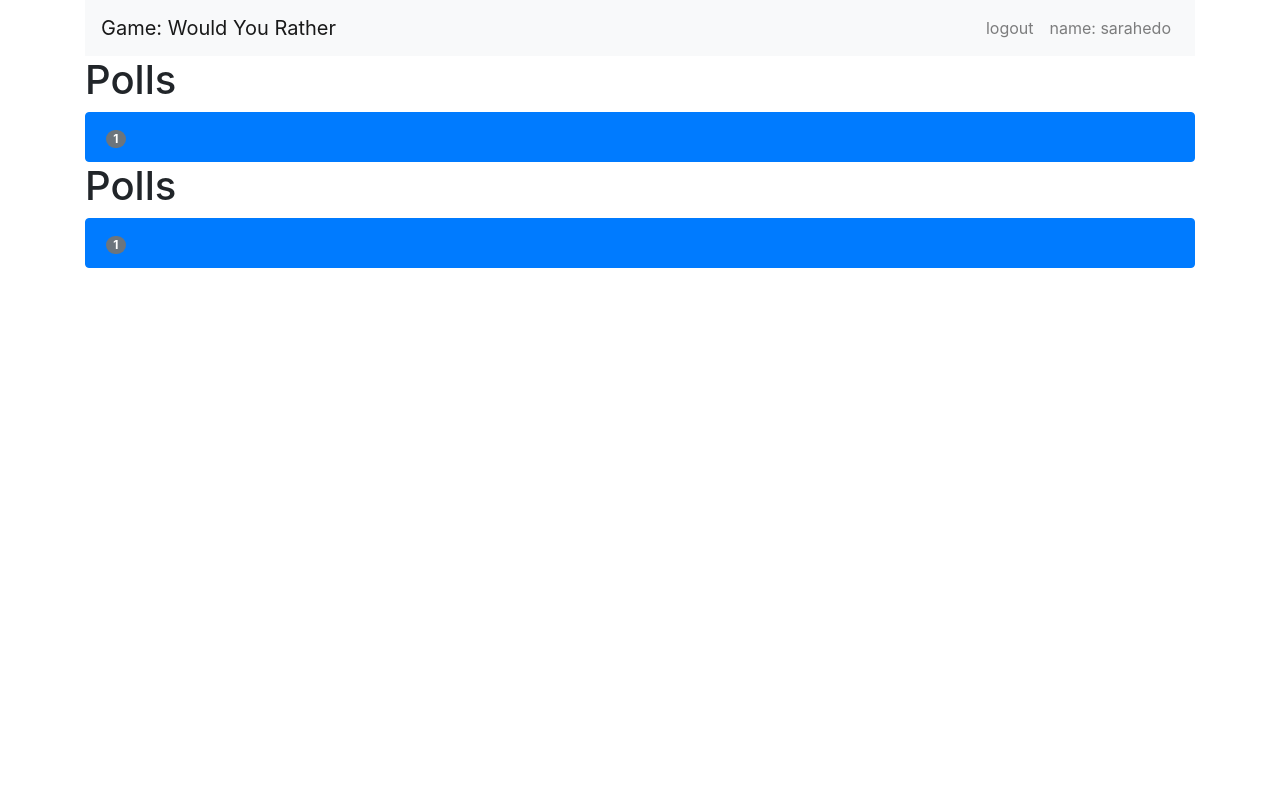
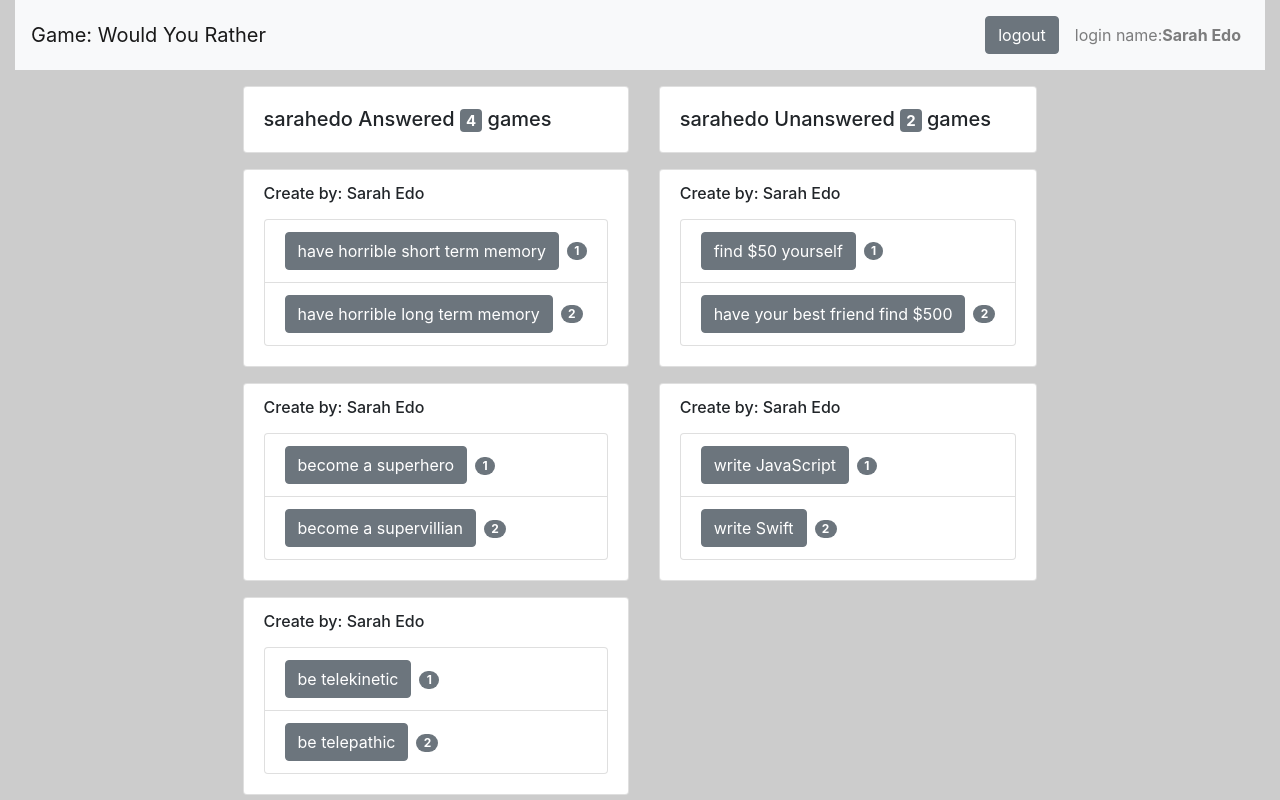
Before and after one commit to xavierartot/would-you-rather, a React (Create React App) app: page /home in a window 1280 px wide. Shown: the top 800 px of the page. Built offline with nearby package versions, Linux system fonts and the light colour scheme.

Commit message:
home page done

```diff
--- a/package.json
+++ b/package.json
@@ -5,6 +5,7 @@
   "dependencies": {
     "bootstrap": "^4.1.3",
     "lodash": "^4.17.10",
+    "prop-types": "^15.6.2",
     "react": "^16.4.2",
     "react-dom": "^16.4.2",
     "react-redux": "^5.0.7",
--- a/public/index.html
+++ b/public/index.html
@@ -25,7 +25,7 @@
     <noscript>
       You need to enable JavaScript to run this app.
     </noscript>
-    <div id="root" class='container'></div>
+    <div id="root" class='container-fluid'></div>
     <!--
       This HTML file is a template.
       If you open it directly in the browser, you will see an empty page.
--- a/src/containers/App.js
+++ b/src/containers/App.js
@@ -13,12 +13,14 @@ class App extends Component {
     dispatch(handleInitialData())
   }
   render() {
+    // console.log(this.props.questionsUnAnswered)
+    // console.log(this.props.questionsAnswered)
     return (
       <Router>
         <Fragment>
           <Header />
           <Home />
-          <Route component={Home} exact path="/home" />
+          <Route component={Home} exact path="/" />
         </Fragment>
       </Router>
     )
--- /dev/null
+++ b/src/containers/DisplayQuestions.js
@@ -0,0 +1,50 @@
+import React, { Component } from 'react'
+import { connect } from 'react-redux'
+import { Link, withRouter } from 'react-router-dom' // withRouter allow to connect the route as property with connect
+import {
+  ListGroup, ListGroupItem, Badge,
+  Card, Button, CardTitle, CardText, Row, Col, CardSubtitle,
+} from 'reactstrap'
+
+class DisplayQuestions extends Component {
+  render() {
+    const { idQuestions, user } = this.props
+
+    if (idQuestions === null) {
+      return <p>This question doesn't exist</p>
+    }
+    console.log(idQuestions)
+    return (
+      <div>
+        <CardSubtitle className="mb-3">Create by: {user.name}</CardSubtitle>
+        <div className="card-text">
+          <ListGroup>
+            <ListGroupItem className="justify-content-between">
+              <Link to={`/Poll/${idQuestions.id}`}>
+                <Button className="mr-2">
+                  {idQuestions.optionOne.text}
+                </Button>
+              </Link>
+              <Badge pill>1</Badge>
+            </ListGroupItem>
+            <ListGroupItem className="justify-content-between">
+              <Link to={`/Poll/${idQuestions.id}`}>
+                <Button className="mr-2">
+                  {idQuestions.optionTwo.text}
+                </Button>
+              </Link>
+              <Badge pill>2</Badge>
+            </ListGroupItem>
+          </ListGroup>
+        </div>
+      </div>
+    )
+  }
+}
+function mapStateToProps({ questions, authedUser, users }, { idQuestions }) {
+  return {
+    idQuestions: questions[idQuestions] || null,
+    user: users[authedUser],
+  }
+}
+export default withRouter(connect(mapStateToProps)(DisplayQuestions))
--- a/src/containers/Header.js
+++ b/src/containers/Header.js
@@ -10,6 +10,7 @@ import {
   Nav,
   NavItem,
   NavLink,
+  Button,
 } from 'reactstrap'
 
 class Header extends Component {
@@ -19,19 +20,24 @@ class Header extends Component {
     dispatch(unAuthedUser(null))// logout
   }
   render() {
-    const { authedUser } = this.props
+    const { authedUser, user } = this.props
+    console.log(user)
     return (
-      <div className="Header">
+      <div className="Header mb-3">
         <Navbar color="light" expand="md" light>
           <NavbarBrand href="/">Game: Would You Rather</NavbarBrand>
           <NavbarToggler onClick={this.toggle} />
           <Collapse isOpen navbar>
             <Nav className="ml-auto" navbar>
               <NavItem>
-                <NavLink onClick={this.logout} to="/home">logout</NavLink>
+                <NavLink onClick={this.logout} to="/home">
+                  <Button>logout</Button>
+                </NavLink>
               </NavItem>
-              <NavItem>
-                <NavLink>name: { authedUser} </NavLink>
+              <NavItem className="d-flex align-items-center">
+                <NavLink >login name:
+                  <span className="font-weight-bold">{user.name}</span>
+                </NavLink>
               </NavItem>
             </Nav>
           </Collapse>
@@ -40,9 +46,11 @@ class Header extends Component {
     )
   }
 }
-function mapStateToProps({ authedUser }) {
+function mapStateToProps({ authedUser, users }) {
+  const user = { ...users[authedUser] }
   return {
     authedUser,
+    user,
   }
 }
 export default connect(mapStateToProps)(Header)
--- a/src/containers/Home.js
+++ b/src/containers/Home.js
@@ -1,26 +1,63 @@
 import React, { Component } from 'react'
 import { connect } from 'react-redux'
-import Poll from './Poll'
+// import Poll from './Poll'
 import Modal from '../containers/Modal'
-// import has from 'lodash/has'
-// import flattenDepth from 'lodash/flattenDepth'
-// import pick from 'lodash/pick'
-// import isArray from 'lodash/isArray'
-// import get from 'lodash/get'
-// import filter from 'lodash/filter'
 import pullAll from 'lodash/pullAll'
+import DisplayQuestions from './DisplayQuestions'
+import { Card, Row, Col, CardTitle, CardBody, Badge } from 'reactstrap'
+
+import PropTypes from 'prop-types'
 
 class Home extends Component {
+  static propTypes = {
+    idQuestions: PropTypes.string,
+  }
   render() {
-    const { IdsQuestions } = this.props
-    // console.log(IdsQuestions)
+    const { questionsUnAnswered, questionsAnswered, authedUser } = this.props
     if (this.props.authedUser === null) {
       return <Modal buttonLabel="open" />
     }
+
     return (
       <div className="Home">
-        <h1>Polls</h1>
-        <Poll IdsQuestions={IdsQuestions} />
+        <Row className="justify-content-md-center">
+          <Col className="col-md-auto mb-3" sm="6" sm="12">
+            <Card className="mb-3">
+              <CardBody>
+                <CardTitle className="mb-0">
+                  {authedUser } Answered  <Badge>{ questionsAnswered.length}</Badge> games
+                </CardTitle>
+              </CardBody>
+            </Card>
+            {questionsAnswered.map(item => (
+              <Card key={item} body className="mb-3">
+                <DisplayQuestions
+                  idQuestions={item}
+                  tag="div"
+                />
+              </Card>
+              ))
+            }
+          </Col>
+          <Col className="col-md-auto mb-3" sm="6" sm="12">
+            <Card className="mb-3">
+              <CardBody>
+                <CardTitle className="mb-0">
+                  {authedUser } Unanswered  <Badge>{ questionsUnAnswered.length}</Badge> games
+                </CardTitle>
+              </CardBody>
+            </Card>
+            {questionsUnAnswered.map(item => (
+              <Card key={item} body className="mb-3">
+                <DisplayQuestions
+                  idQuestions={item}
+                  tag="div"
+                />
+              </Card>
+              ))
+            }
+          </Col>
+        </Row>
       </div>
     )
   }
@@ -41,13 +78,15 @@ function mapStateToProps({ authedUser, users, questions }) {
   // les questions sont filtrés par les réponses réponduent
   let q = { ...questions }// destructure les questions
   q = Object.keys(q)// ont récupuere toutes les ids et ont les mets dans un tableau
+  // console.log(q, qa)
   const qr = pullAll(q, qa) // Lodash method, compare and  les reponses  avec les questionsAnswered
   questionsUnAnswered = qr
   // console.log(questionsUnAnswered)
 
   return {
     authedUser,
-    IdsQuestions: [questionsAnswered, questionsUnAnswered], // // concat in an Array the answers
+    questionsAnswered,
+    questionsUnAnswered,
   }
 }
 export default connect(mapStateToProps)(Home)
--- a/src/containers/Poll.js
+++ b/src/containers/Poll.js
@@ -1,12 +1,15 @@
 import React, { Component } from 'react'
 import { connect } from 'react-redux'
-import { ListGroup, ListGroupItem, Badge } from 'reactstrap'
+import {
+  ListGroup, ListGroupItem, Badge,
+  // Card, Button, CardTitle, CardText, Row, Col
+} from 'reactstrap'
 // import slice from 'lodash/slice'
 
 class Poll extends Component {
   render() {
-    const { questionsAnswered, questionsUnAnswered } = this.props
-    console.log(questionsAnswered, questionsUnAnswered)
+    // const { questionsAnswered, questionsUnAnswered } = this.props
+    // console.log(questionsAnswered, questionsUnAnswered)
     return (
       <div className="Poll">
         <ListGroup>
@@ -23,16 +26,4 @@ class Poll extends Component {
     )
   }
 }
-function mapStateToProps({ authedUser }, IdsQuestions) {
-  // console.log(Object.entries(IdsQuestions))
-
-  // console.log(Object.entries(IdsQuestions), IdsQuestions.IdsQuestions, [IdsQuestions.IdsQuestions])
-  const temp = [...IdsQuestions.IdsQuestions]
-  console.log(temp[0])
-  console.log(temp[1])
-  return {
-    questionsAnswered: temp[0],
-    questionsUnAnswered: temp[1],
-  }
-}
-export default connect(mapStateToProps)(Poll)
+export default connect()(Poll)
--- a/src/index.css
+++ b/src/index.css
@@ -7,3 +7,6 @@
    width: 50%;
    height: 50%;
  }
+body {
+ background-color: #ccc;
+}
--- a/src/index.js
+++ b/src/index.js
@@ -3,6 +3,7 @@ import ReactDOM from 'react-dom'
 import { createStore } from 'redux'
 import { Provider } from 'react-redux'
 import 'bootstrap/dist/css/bootstrap.min.css'
+import './index.css'
 // Redux controlled components
 import App from './containers/App'
 import reducers from './reducers'
```
